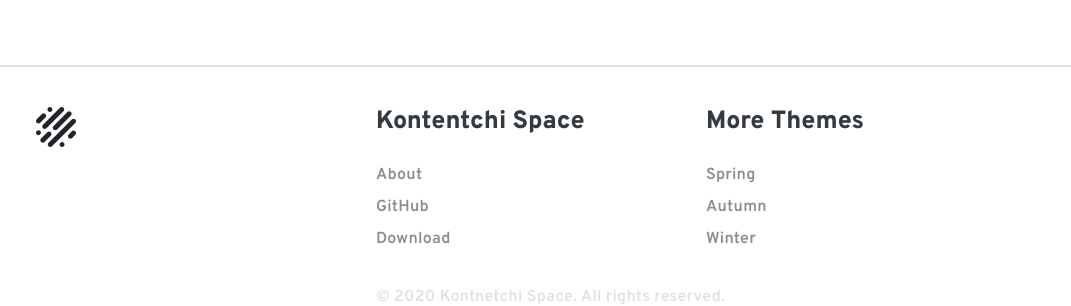
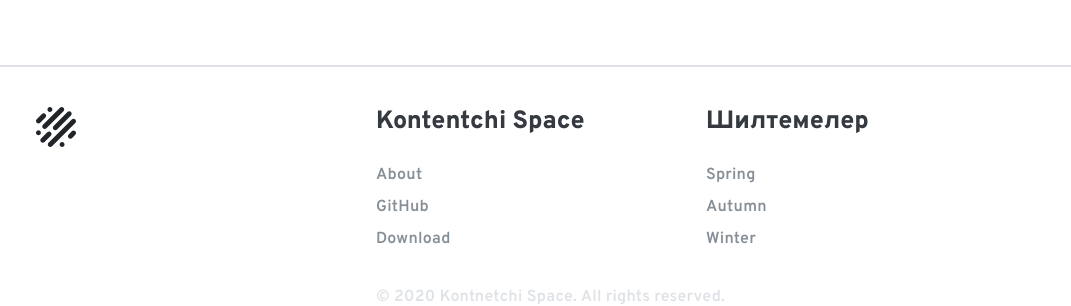
Before and after one commit to kontentchispace/kontentchispace.github.io, a Jekyll site: the page built from index.html, in a window 1280 px wide. Shown: the part 1676-1982 px from the top of the page, without its empty margins (104-1175 px from the left). Built offline with Jekyll 4.4.1, drawn with Linux system fonts in a browser that asks for light colours.

Commit message:
Update footer.html

```diff
--- a/_includes/core/footer.html
+++ b/_includes/core/footer.html
@@ -11,7 +11,7 @@
 				</nav>
 			</div>
 			<div class="footer-links">
-				<h4 class="footer-title">More Themes</h4>
+				<h4 class="footer-title">Шилтемелер</h4>
 				<nav>
 					<ul class="nav">
 						<li class="nav-link">
```
